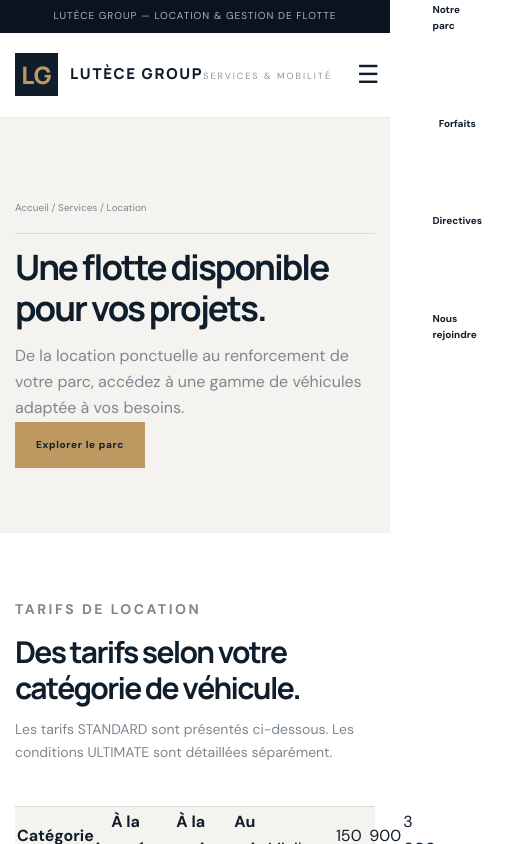
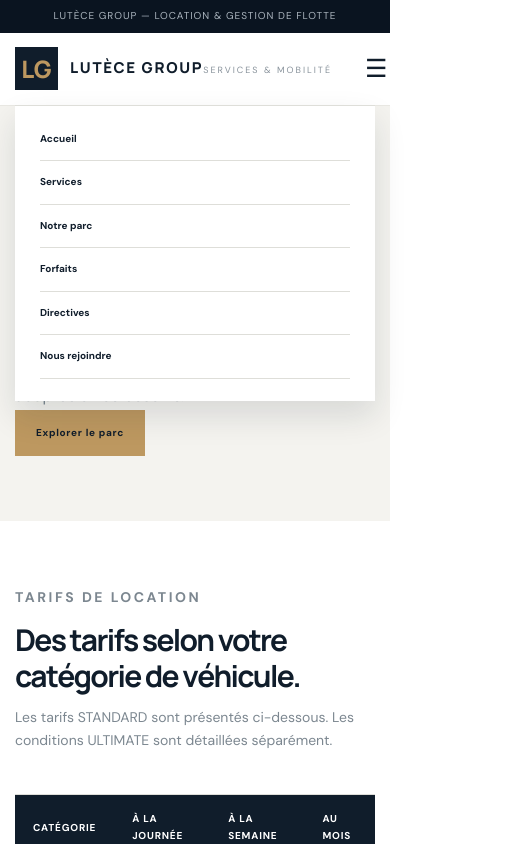
Before and after one commit to EliottM38/Lut-ce-group-site-public, a plain HTML site: page locations.html in a window 390 px wide. Both pictures are taken after a click on the button "Ouvrir le menu". Shown: the top 844 px of the page, 510 px wide, since content can reach past the window. Drawn offline with Linux system fonts and the light colour scheme.

Commit message:
Update style.css

```diff
--- a/css/style.css
+++ b/css/style.css
@@ -36,7 +36,6 @@ button { cursor: pointer; }
   width: min(1240px, calc(100% - 56px));
   margin: auto;
 }
-
 .eyebrow {
   color: var(--gold);
   text-transform: uppercase;
@@ -60,7 +59,7 @@ button { cursor: pointer; }
 .site-header {
   position: sticky;
   top: 0;
-  z-index: 50;
+  z-index: 1000;
   background: rgba(255,255,255,.97);
   border-bottom: 1px solid #e9e8e3;
   backdrop-filter: blur(12px);
@@ -71,6 +70,7 @@ button { cursor: pointer; }
   align-items: center;
   justify-content: space-between;
   gap: 25px;
+  position: relative;
 }
 .logo {
   display: flex;
@@ -97,6 +97,8 @@ button { cursor: pointer; }
   letter-spacing: 2px;
   text-transform: uppercase;
 }
+
+/* NAVIGATION DESKTOP */
 .main-nav {
   display: flex;
   align-items: center;
@@ -120,6 +122,7 @@ button { cursor: pointer; }
 }
 .main-nav a:hover:after,
 .main-nav a.active:after { width: 100%; }
+
 .header-contact {
   padding: 12px 17px;
   color: white;
@@ -134,8 +137,9 @@ button { cursor: pointer; }
   border: 0;
   font-size: 25px;
   color: var(--navy);
+  padding: 8px;
 }
-.mobile-nav { display: none; }
+.mobile-nav { display: flex; }
 
 .hero {
   min-height: 570px;
@@ -216,6 +220,7 @@ button { cursor: pointer; }
   border-bottom: 1px solid var(--line);
 }
 .breadcrumb a:hover { color: var(--gold); }
+
 .page-intro {
   background: var(--paper);
   padding: 65px 0;
@@ -367,6 +372,7 @@ button { cursor: pointer; }
   color: white;
   border-color: var(--navy);
 }
+
 .vehicle-grid {
   display: grid;
   grid-template-columns: repeat(3,1fr);
@@ -515,7 +521,6 @@ button { cursor: pointer; }
   display: flex;
   justify-content: space-between;
 }
-
 .empty-state {
   grid-column: 1/-1;
   background: white;
@@ -530,28 +535,110 @@ button { cursor: pointer; }
   margin-bottom: 7px;
 }
 
+/* TABLEAUX ET CONTROLES */
+.catalog table {
+  width: 100%;
+  border-collapse: collapse;
+  background: white;
+}
+.catalog th,
+.catalog td {
+  padding: 16px 18px;
+  text-align: left;
+  border-bottom: 1px solid var(--line);
+}
+.catalog th {
+  background: var(--navy);
+  color: white;
+  font-size: 10px;
+  text-transform: uppercase;
+  letter-spacing: .8px;
+}
+.catalog td { font-size: 13px; }
+button:focus-visible,
+a:focus-visible,
+input:focus-visible,
+select:focus-visible {
+  outline: 3px solid var(--gold);
+  outline-offset: 3px;
+}
+
+/* TABLETTE */
 @media(max-width:1000px) {
   .main-nav { gap: 12px; }
   .main-nav a { font-size: 10px; }
   .header-contact { display: none; }
 }
+
+/* MOBILE */
 @media(max-width:800px) {
-  .main-nav { display: none; }
-  .menu-button { display: block; }
-  .mobile-nav.open {
+  .header-inner {
+    height: 72px;
+  }
+
+  .main-nav {
+    display: none;
+  }
+
+  .menu-button {
+    display: block;
+  }
+
+  /* Le HTML existant utilise main-nav + id mobileNav.
+     On ouvre le menu avec .open sans imposer une classe
+     supplémentaire dans les pages HTML. */
+  .main-nav.open {
     display: flex;
+    position: absolute;
+    top: 100%;
+    left: 0;
+    right: 0;
+    width: 100%;
     flex-direction: column;
-    gap: 17px;
-    padding: 22px 28px;
+    align-items: stretch;
+    gap: 0;
+    padding: 12px 25px 22px;
     background: white;
     border-top: 1px solid var(--line);
+    box-shadow: 0 15px 30px rgba(16,29,43,.12);
     font-size: 13px;
     font-weight: 700;
+    z-index: 1001;
   }
-  .editorial-grid,.vehicle-detail { grid-template-columns: 1fr; }
-  .feature-grid,.vehicle-grid { grid-template-columns: 1fr 1fr; }
-  .footer-grid { grid-template-columns: 1fr 1fr; }
+
+  .main-nav.open a {
+    display: block;
+    padding: 13px 0;
+    border-bottom: 1px solid var(--line);
+  }
+
+  .main-nav.open a:after {
+    display: none;
+  }
+
+  .main-nav.open .header-contact {
+    display: block;
+    margin-top: 12px;
+    padding: 13px;
+    text-align: center;
+    border: 0;
+  }
+
+  .editorial-grid,
+  .vehicle-detail {
+    grid-template-columns: 1fr;
+  }
+
+  .feature-grid,
+  .vehicle-grid {
+    grid-template-columns: 1fr 1fr;
+  }
+
+  .footer-grid {
+    grid-template-columns: 1fr 1fr;
+  }
 }
+
 @media(max-width:560px) {
   .container { width: calc(100% - 30px); }
   .topline .container { justify-content: center; }
@@ -559,10 +646,13 @@ button { cursor: pointer; }
   .section { padding: 65px 0; }
   .hero { min-height: 540px; }
   .hero h1 { letter-spacing: -1.5px; }
-  .feature-grid,.vehicle-grid,.plan-grid { grid-template-columns: 1fr; }
+  .feature-grid,
+  .vehicle-grid,
+  .plan-grid { grid-template-columns: 1fr; }
   .stats-grid { grid-template-columns: 1fr 1fr; gap: 20px; }
   .stat:nth-child(2) { border: 0; }
   .footer-grid { grid-template-columns: 1fr 1fr; }
   .footer-grid > div:first-child { grid-column: 1/-1; }
   .footer-bottom { display: block; line-height: 2; }
+  .detail-table { grid-template-columns: 1fr; }
 }
```
